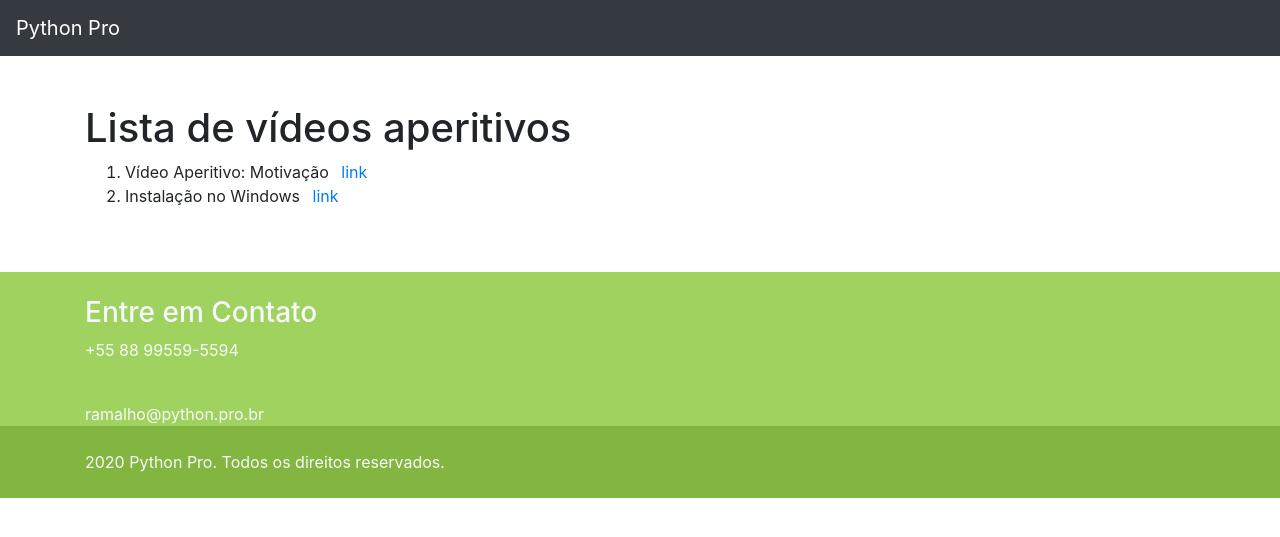
After one commit to herbetyp/pythonprodjango, a Django app: page /aperitivos/ in a window 1280 px wide. The commit adds this page. Shown: the top 537 px of the page. Run offline with Django 3.2, Linux system fonts and the light colour scheme; some libraries are stand-ins or nearby versions.

Commit message:
add list videos page

```diff
--- /dev/null
+++ b/pypro/aperitivos/templates/aperitivos/indice.html
@@ -0,0 +1,28 @@
+{% extends 'core/base.html' %}
+
+{% load static %}
+
+{% block title %}Python Pro - Aperitivos{% endblock title %}
+{% block description %}Página com todos os vídeos gratuitos{% endblock description %}
+
+{% block content %}
+
+<div class="container mt-5">
+    <div class="row">
+        <div class="col-md-12">
+            {% if videos %}
+                <h1>Lista de vídeos aperitivos</h1>
+            {% endif %}
+            <ol>
+                {% for video in videos %}
+                        <li>{{ video.titulo|default:'Faltando o título' }}
+                        <a class="ml-2" href="{% url 'aperitivos:video' slug=video.slug %}">link</a></li>
+                    {% empty %}
+                        <h4><strong>Não</strong> foi encontrado nenhum vídeo</h4>
+                {% endfor %}
+            </ol>
+        </div>
+    </div>
+</div>
+
+{% endblock content %}
--- a/pypro/aperitivos/templates/aperitivos/video.html
+++ b/pypro/aperitivos/templates/aperitivos/video.html
@@ -15,6 +15,7 @@
                     <iframe src="https://player.vimeo.com/video/{{ video.vimeo_id}}" width="640" height="360" frameborder="0"
                         allow="autoplay; fullscreen" allowfullscreen></iframe>
                 </div>
+                <a href="{% url 'aperitivos:indice' %}"><button class="btn btn-secondary">Voltar</button></a>
             </div>
         </div>
     </div>
--- a/pypro/aperitivos/urls.py
+++ b/pypro/aperitivos/urls.py
@@ -1,6 +1,10 @@
 from django.urls import path
+
 from pypro.aperitivos import views
 
 app_name = 'aperitivos'
 
-urlpatterns = [path('<slug:slug>', views.video, name='video')]
+urlpatterns = [
+    path('<slug:slug>', views.video, name='video'),
+    path('', views.indice, name='indice'),
+]
--- a/pypro/aperitivos/views.py
+++ b/pypro/aperitivos/views.py
@@ -1,13 +1,26 @@
 from django.shortcuts import render
 
 
+videos = [
+    {
+        'slug': 'motivacao',
+        'titulo': 'Vídeo Aperitivo: Motivação',
+        'vimeo_id': 434538400,
+    },
+    {
+        'slug': 'instalacao-windows',
+        'titulo': 'Instalação no Windows',
+        'vimeo_id': 435485443,
+    },
+]
+
+videos_dct = {video['slug']: video for video in videos}
+
+
+def indice(request):
+    return render(request, 'aperitivos/indice.html', context={'videos': videos})
+
+
 def video(request, slug):
-    videos = {
-        'motivacao': {'titulo': 'Vídeo Aperitivo: Motivação', 'vimeo_id': 434538400},
-        'instalacao-windows': {
-            'titulo': 'Instalação no Windows',
-            'vimeo_id': 435485443,
-        },
-    }
-    video = videos[slug]
+    video = videos_dct[slug]
     return render(request, 'aperitivos/video.html', context={'video': video})
--- a/pypro/core/templates/core/home.html
+++ b/pypro/core/templates/core/home.html
@@ -80,10 +80,8 @@
 	<div class="container mt-4">
 		<div class="row">
 			<div class="col">
-				<a href="{% url 'aperitivos:video' slug='motivacao' %}"><button class="btn btn-primary">Video
-						de Motivação</button></a>
-				<a href="{% url 'aperitivos:video' slug='instalacao-windows' %}"><button class="btn btn-secondary">Video
-						Instalação no Windows</button></a>
+				<a href="{% url 'aperitivos:indice' %}"><button class="btn btn-primary">Lista
+						de Vídeos</button></a>
 			</div>
 		</div>
 	</div>
```
Also changed, not shown: pypro/aperitivos/tests/tests_index.py (added, +20 -0 lines), pypro/aperitivos/tests/tests_page_video.py (added, +43 -0 lines).
